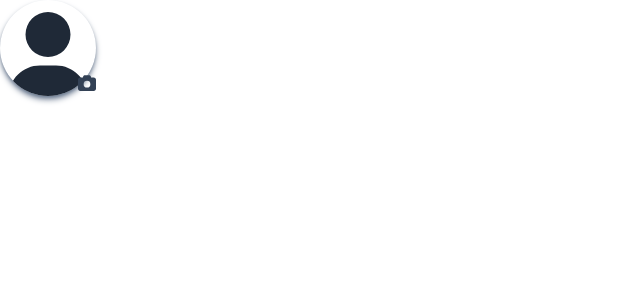
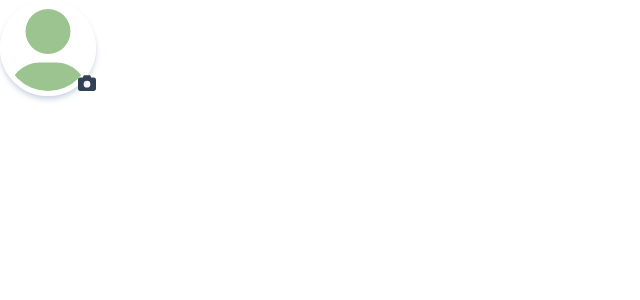
Before and after one commit to coding-union-kr/siltarae-fe, a Next.js app: page / in a window 1280 px wide. Shown: the top 300 px of the page, without its empty margins (0-640 px from the left). Built offline with nearby package versions, Linux system fonts and the light colour scheme.

Commit message:
feat: 아바타 보더 추가 스타일링

```diff
--- a/components/Avatar.tsx
+++ b/components/Avatar.tsx
@@ -22,7 +22,7 @@ function Avatar({
   return (
     <div className="avatar ">
       <div
-        className={`flex items-center justify-center ${avatarSize} rounded-full shadow-md shadow-slate-500`}
+        className={`flex items-center justify-center ${avatarSize} rounded-full shadow-md shadow-slate-300 border-solid border-4 border-white`}
       >
         {userImageUrl ? (
           // eslint-disable-next-line @next/next/no-img-element
@@ -31,7 +31,7 @@ function Avatar({
           <FontAwesomeIcon
             icon={faUser}
             size={iconSize}
-            className="text-center w-full h-full mt-3"
+            className="text-center w-full h-full mt-1 text-[#9CC490] bg-white"
           />
         )}
       </div>
--- a/components/ProfileAvatar.tsx
+++ b/components/ProfileAvatar.tsx
@@ -32,11 +32,11 @@ function ProfileAvatar({
 
   return (
     <div
-      className="avatar relative"
+      className="avatar relative cursor-pointer"
       onClick={() => fileInputRef.current?.click()}
     >
       <div
-        className={`flex items-center justify-center ${avatarSize} rounded-full shadow-md shadow-slate-500`}
+        className={`flex items-center justify-center ${avatarSize} rounded-full shadow-md shadow-slate-300 border-solid border-[5px] border-white`}
       >
         <input
           type="file"
@@ -54,13 +54,13 @@ function ProfileAvatar({
           <FontAwesomeIcon
             icon={faUser}
             size={iconSize}
-            className="text-center w-full h-full mt-3"
+            className="text-center w-full h-full mt-1 text-[#9CC490] bg-white"
           />
         )}
       </div>
       <FontAwesomeIcon
         icon={faCamera}
-        className="absolute text-slate-700 bottom-1 right-0 cursor-pointer"
+        className="absolute text-slate-700 bottom-1 right-0 cursor-pointer "
       />
     </div>
   );
```
